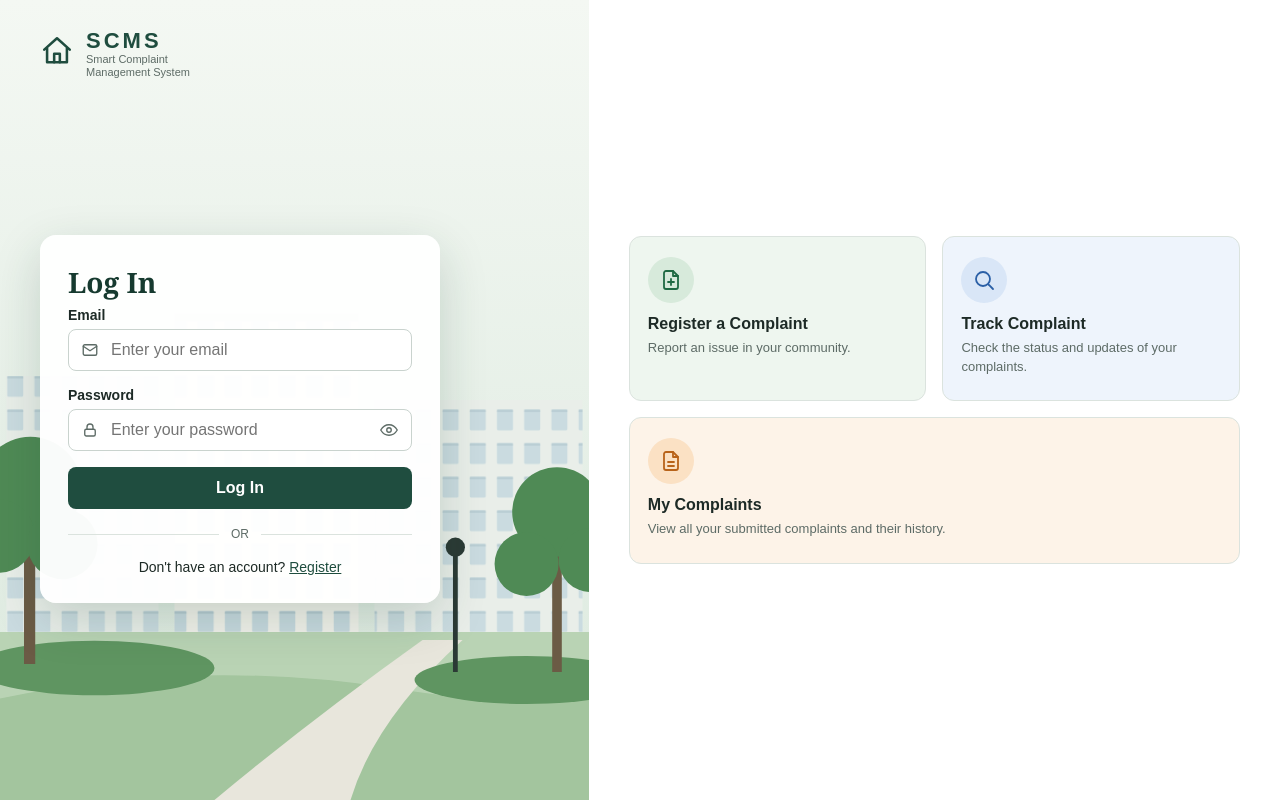
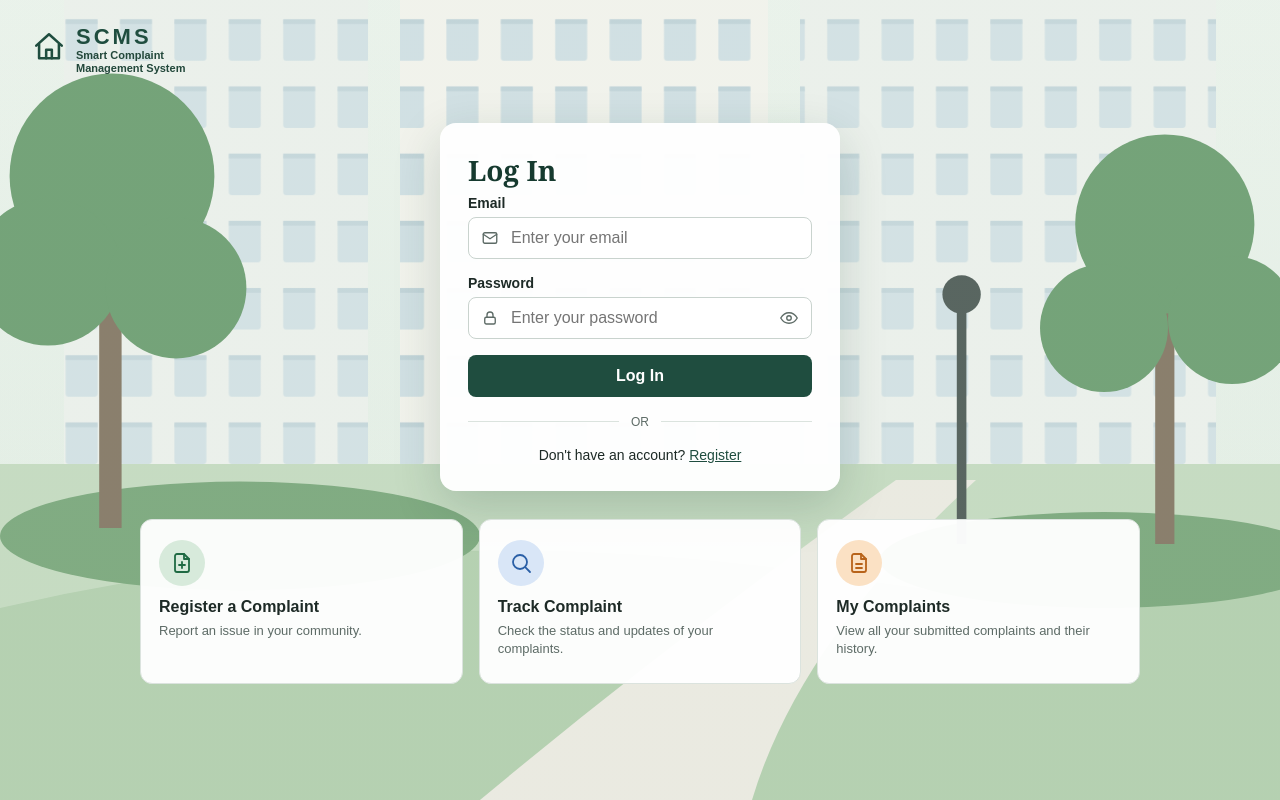
Before and after one commit to RiyaSaju106/Smart_Complaint_Management_System, a Flask app: page /login in a window 1280 px wide. Run offline with Flask 3, Linux system fonts and the light colour scheme.

Commit message:
style: refine resident login background and branding

```diff
--- a/app/static/css/forms.css
+++ b/app/static/css/forms.css
@@ -81,3 +81,167 @@ a.feature:focus-visible { outline: 3px solid rgba(31, 77, 63, .45); }
   .auth-side { display: none; }
   .auth-card { margin: 24px auto 0; }
 }
+
+/* ---------- Updated full-page resident login layout ---------- */
+
+.auth {
+  display: flex;
+  flex-direction: column;
+  min-height: 100vh;
+  background: #dbe9de url("../img/community.svg") center center / cover no-repeat;
+}
+
+/* Keep the illustration across the entire page */
+.auth-hero {
+  flex: none;
+  width: 100%;
+  box-sizing: border-box;
+  display: flex;
+  flex-direction: column;
+  align-items: center;
+  padding: 24px 32px 0;
+  background: transparent;
+}
+
+/* Keep the brand at the top-left */
+.auth-hero .brand {
+  align-self: flex-start;
+  flex-wrap: nowrap;
+  gap: 10px;
+}
+
+/* Keep "Smart Complaint Management System" on one line */
+.auth-hero .brand-text {
+  min-width: 0;
+}
+
+.auth-hero .brand-text small {
+  white-space: nowrap;
+  font-size: 12px;
+}
+
+/* Center the login card above the feature cards */
+.auth-card {
+  margin: 48px auto 0;
+  width: 100%;
+  max-width: 400px;
+  flex-shrink: 0;
+}
+
+/* Put the three feature cards underneath the login card */
+.auth-side {
+  flex: none;
+  display: flex;
+  align-items: stretch;
+  justify-content: center;
+  width: 100%;
+  box-sizing: border-box;
+  padding: 28px 32px 48px;
+  background: transparent;
+}
+
+.auth-side .features {
+  max-width: 1000px;
+  margin: 0 auto;
+}
+
+/* Keep the cards readable against the illustration */
+.auth-side .feature {
+  background-color: rgba(255, 255, 255, 0.94);
+}
+
+/* Responsive layout */
+@media (max-width: 900px) {
+  .auth {
+    background-position: center center;
+  }
+
+  .auth-hero {
+    padding: 20px 16px 0;
+  }
+
+  .auth-card {
+    margin-top: 36px;
+  }
+
+  .auth-side {
+    display: flex;
+    padding: 24px 16px 36px;
+  }
+
+  .auth-side .features {
+    gap: 12px;
+  }
+
+  .auth-side .feature {
+    flex-basis: 220px;
+  }
+}
+
+@media (max-width: 420px) {
+  .auth-hero .brand-text strong {
+    font-size: 18px;
+    letter-spacing: 2px;
+  }
+
+  .auth-hero .brand-text small {
+    font-size: 10px;
+  }
+
+  .auth-card {
+    padding: 22px;
+  }
+}
+
+/* ---------- Background refinement ---------- */
+
+.auth {
+  position: relative;
+  isolation: isolate;
+  background-color: #eaf2e900;
+  background-image:
+    linear-gradient(
+      rgba(241, 247, 241, 0.231),
+      rgba(241, 247, 241, 0.231)
+    ),
+    url("../img/community.svg");
+  background-position: center center;
+  background-size: 100% 100%;
+  background-repeat: no-repeat;
+}
+
+/* Keep the login card and feature cards above the background */
+.auth-hero,
+.auth-side {
+  position: relative;
+  z-index: 1;
+}
+
+.auth-card {
+  background: rgba(255, 255, 255, 0.96);
+}
+
+.auth-side .feature {
+  background: rgba(255, 255, 255, 0.96);
+}
+
+/* Keep the brand name on a single line */
+.auth-hero .brand {
+  flex-wrap: nowrap;
+  gap: 10px;
+}
+
+.auth-hero .brand-text {
+  flex-shrink: 0;
+}
+
+.auth-hero .brand-text small {
+  white-space: nowrap;
+  font-size: 11px;
+}
+
+/* Improve visibility of the brand subtitle */
+.auth-hero .brand-text small {
+  color: #23483b;
+  font-weight: 600;
+}
```
